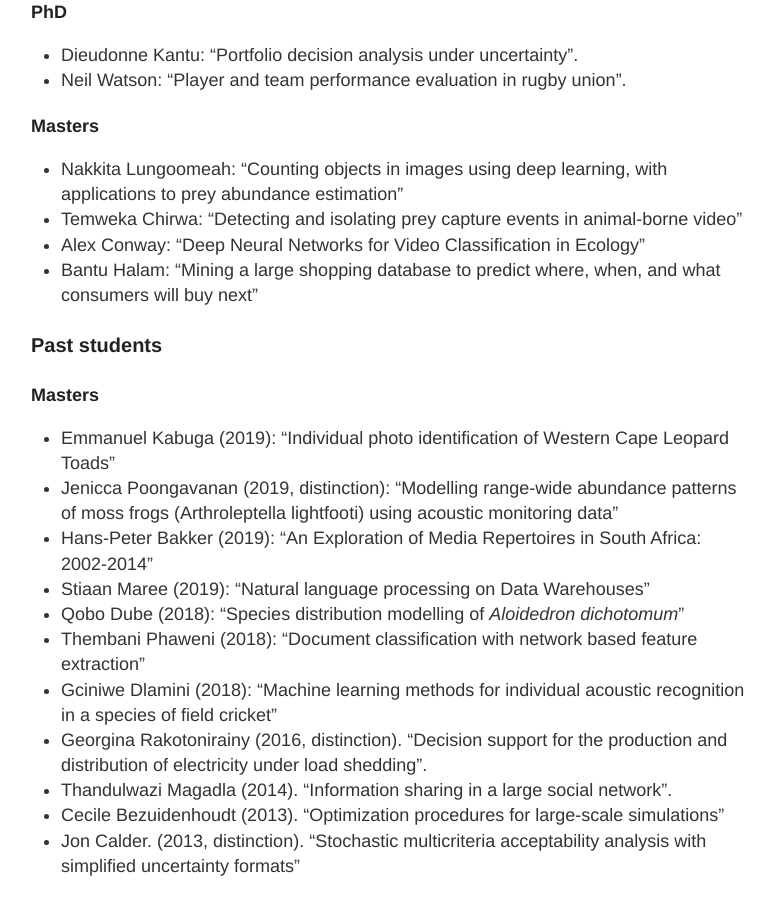
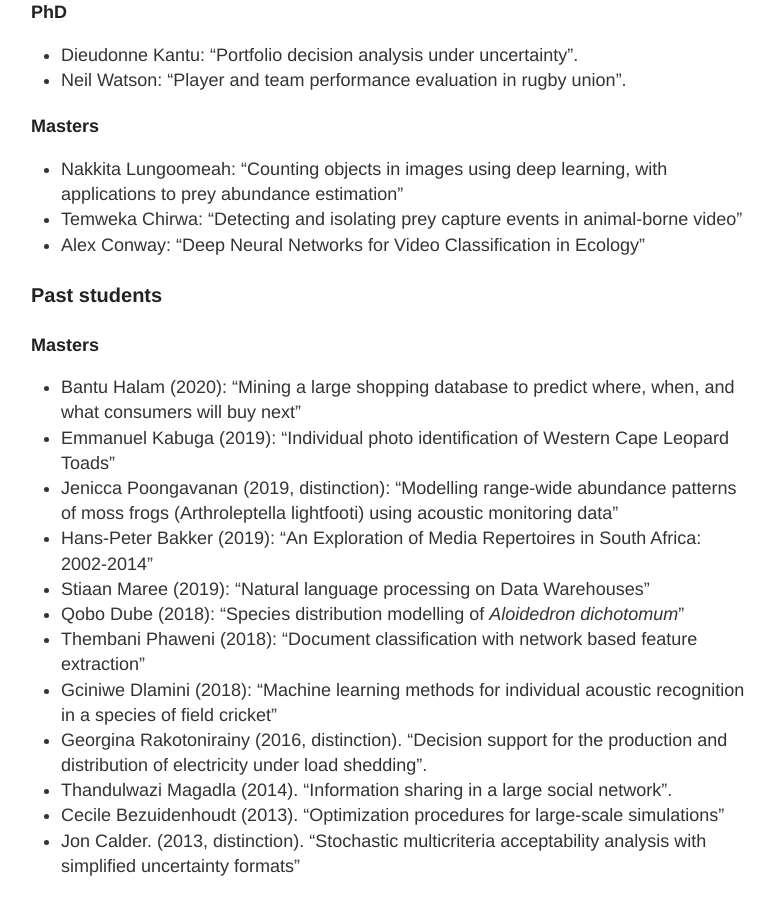
Before and after one commit to iandurbach/iandurbach.github.io, a Jekyll site: the page built from _posts/2017-09-07-students.md, in a window 1280 px wide and 900 px high, scrolled down 344 px. Shown: the whole window, without its empty margins (249-1024 px from the left). Built offline with Jekyll 4.4.1, drawn with Linux system fonts in a browser that asks for light colours.

Commit message:
Update 2017-09-07-students.md

```diff
--- a/_posts/2017-09-07-students.md
+++ b/_posts/2017-09-07-students.md
@@ -17,12 +17,12 @@ All my previous and current postgraduate students, with thesis titles.
 - Nakkita Lungoomeah: "Counting objects in images using deep learning, with applications to prey abundance estimation"
 - Temweka Chirwa: “Detecting and isolating prey capture events in animal-borne video”
 - Alex Conway: “Deep Neural Networks for Video Classification in Ecology”
-- Bantu Halam: “Mining a large shopping database to predict where, when, and what consumers will buy next”
 
 ### Past students
 
 ##### Masters
 
+- Bantu Halam (2020): “Mining a large shopping database to predict where, when, and what consumers will buy next”
 - Emmanuel Kabuga (2019): “Individual photo identification of Western Cape Leopard Toads”
 - Jenicca Poongavanan (2019, distinction): “Modelling range-wide abundance patterns of moss frogs (Arthroleptella lightfooti) using acoustic monitoring data”
 - Hans-Peter Bakker (2019): "An Exploration of Media Repertoires in South Africa: 2002-2014"
```
